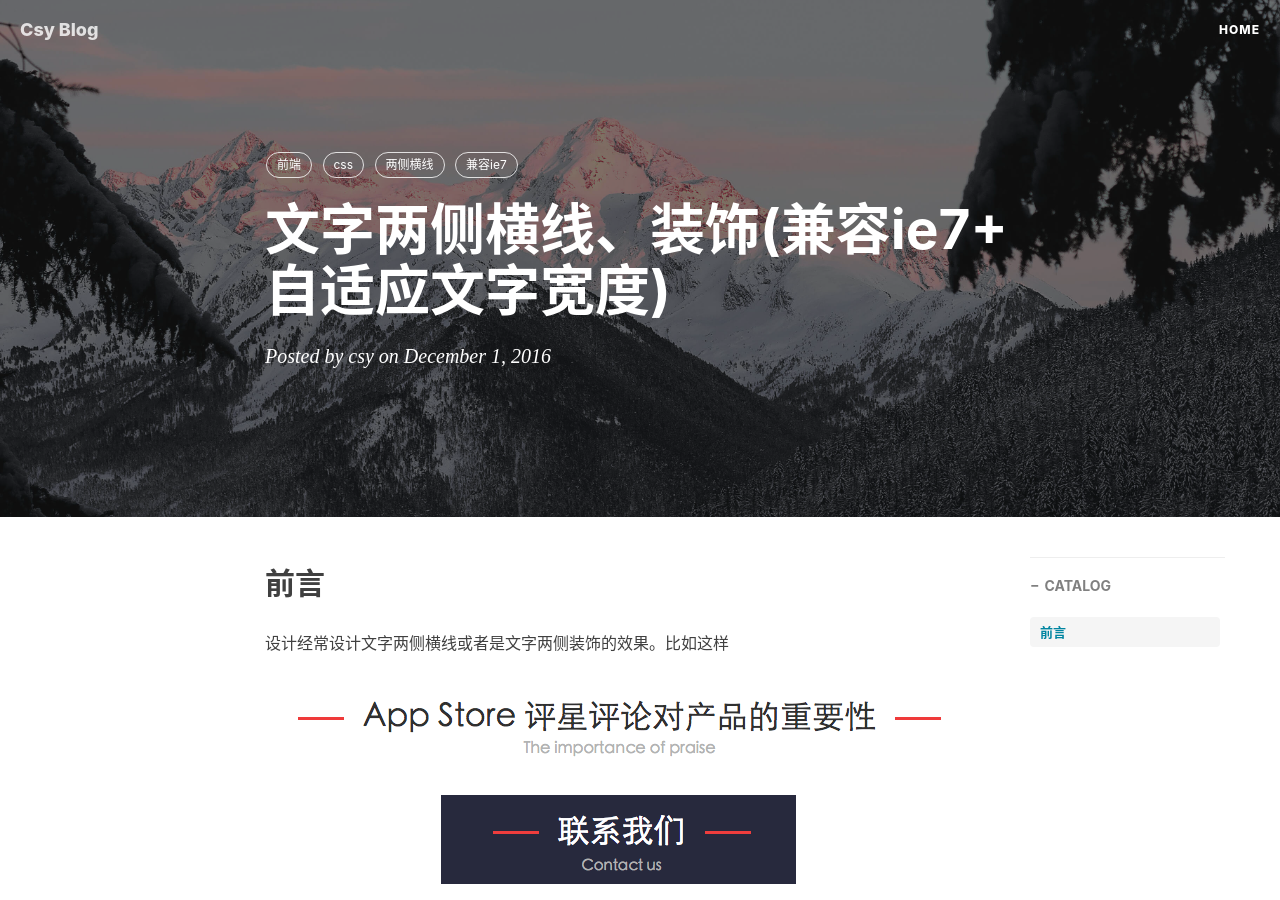
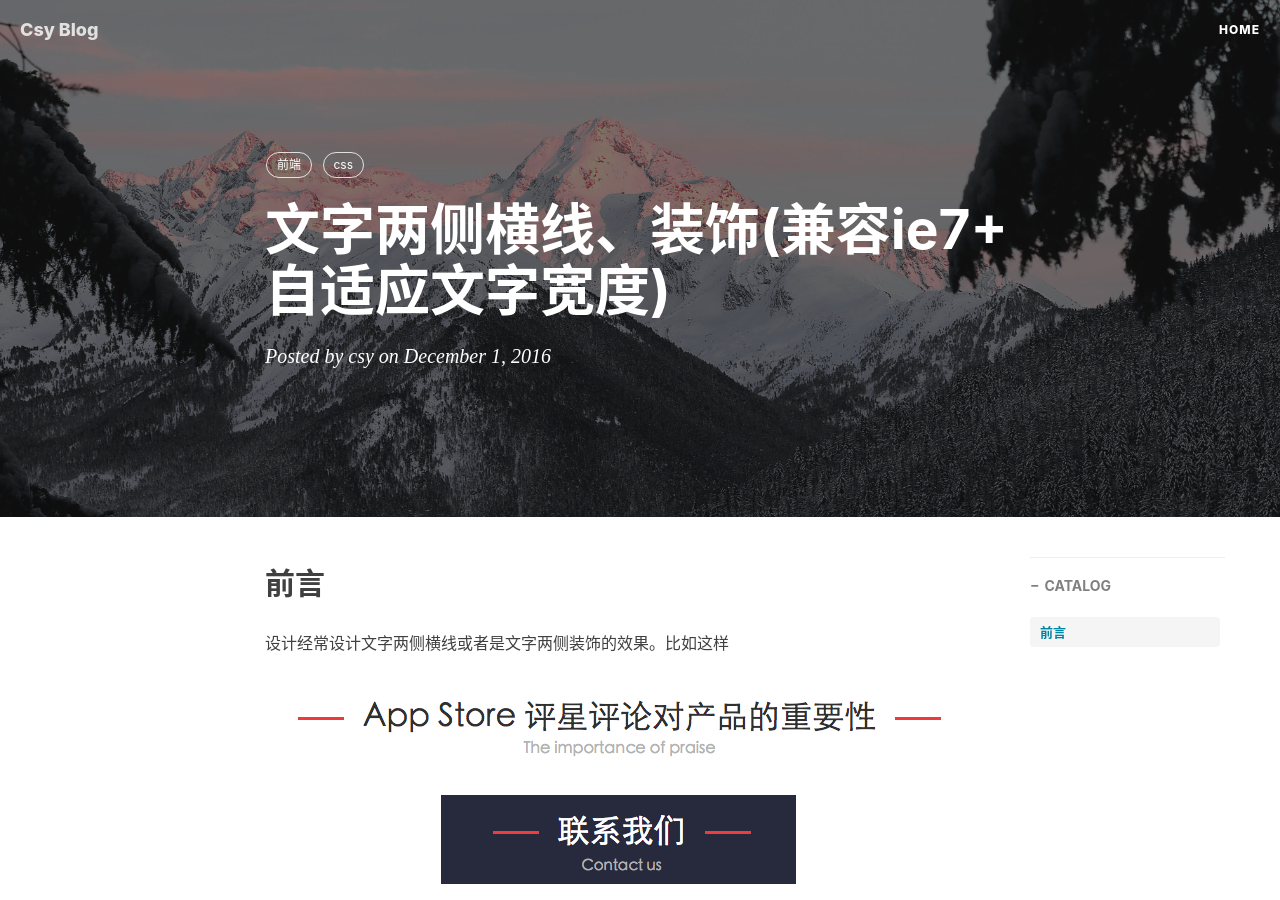
Before and after one commit to IdeaEcho/IdeaEcho.github.io, a Jekyll site: the page built from _posts/2016-12-1-title.md, in a window 1280 px wide and 900 px high. Built offline with Jekyll 4.4.1, drawn with Linux system fonts in a browser that asks for light colours; nearby versions of some CDN libraries; comment, search, counter and statistics services are not loaded.

Commit message:
feat:整理tags

```diff
--- a/_posts/2016-12-1-title.md
+++ b/_posts/2016-12-1-title.md
@@ -9,8 +9,6 @@ catalog: true
 tags:
     - 前端
     - css
-    - 两侧横线
-    - 兼容ie7
 ---
 
 ## 前言
```
Also changed, not shown: _posts/2018-10-25-svg-note.md (+0 -1 lines), _posts/2019-1-23-visibilitychange.md (+0 -1 lines).
